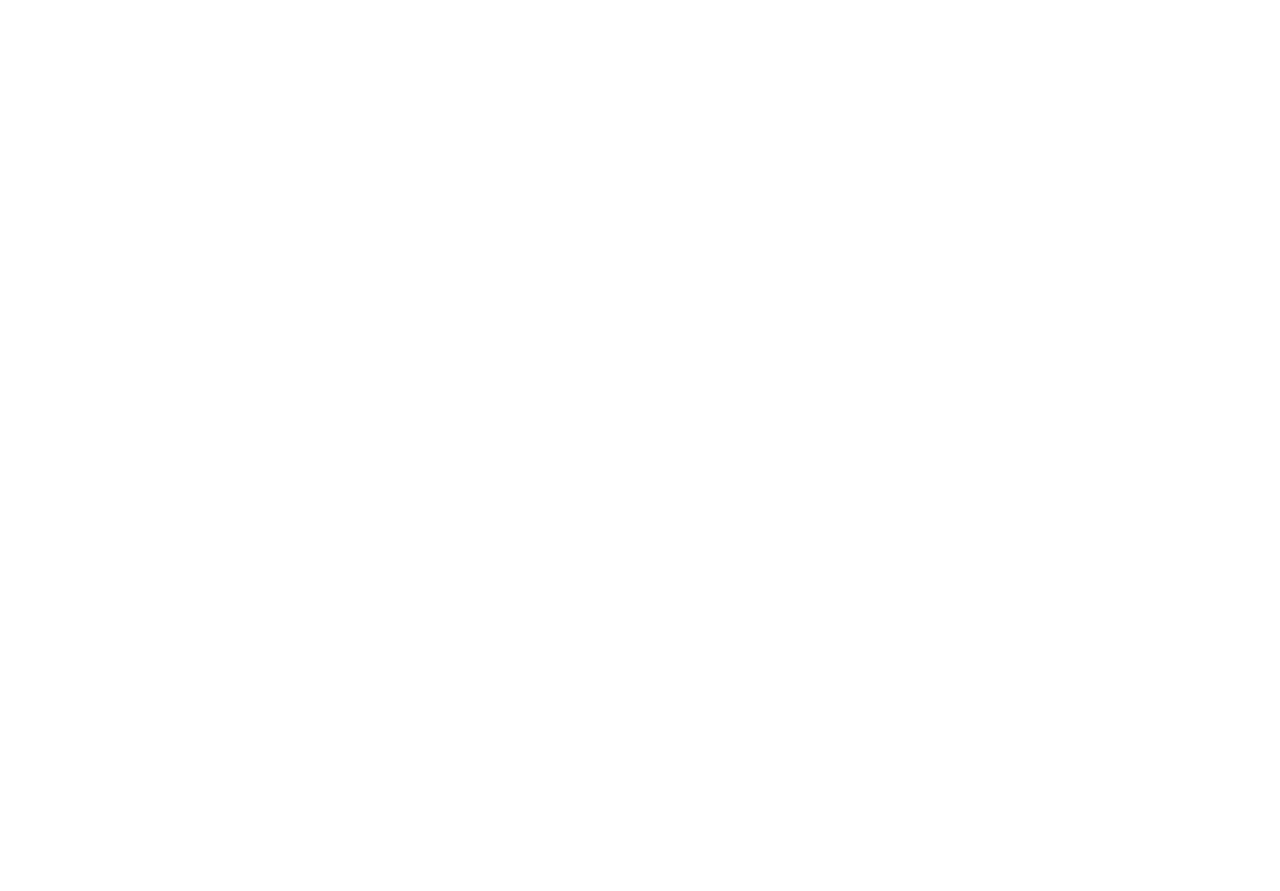
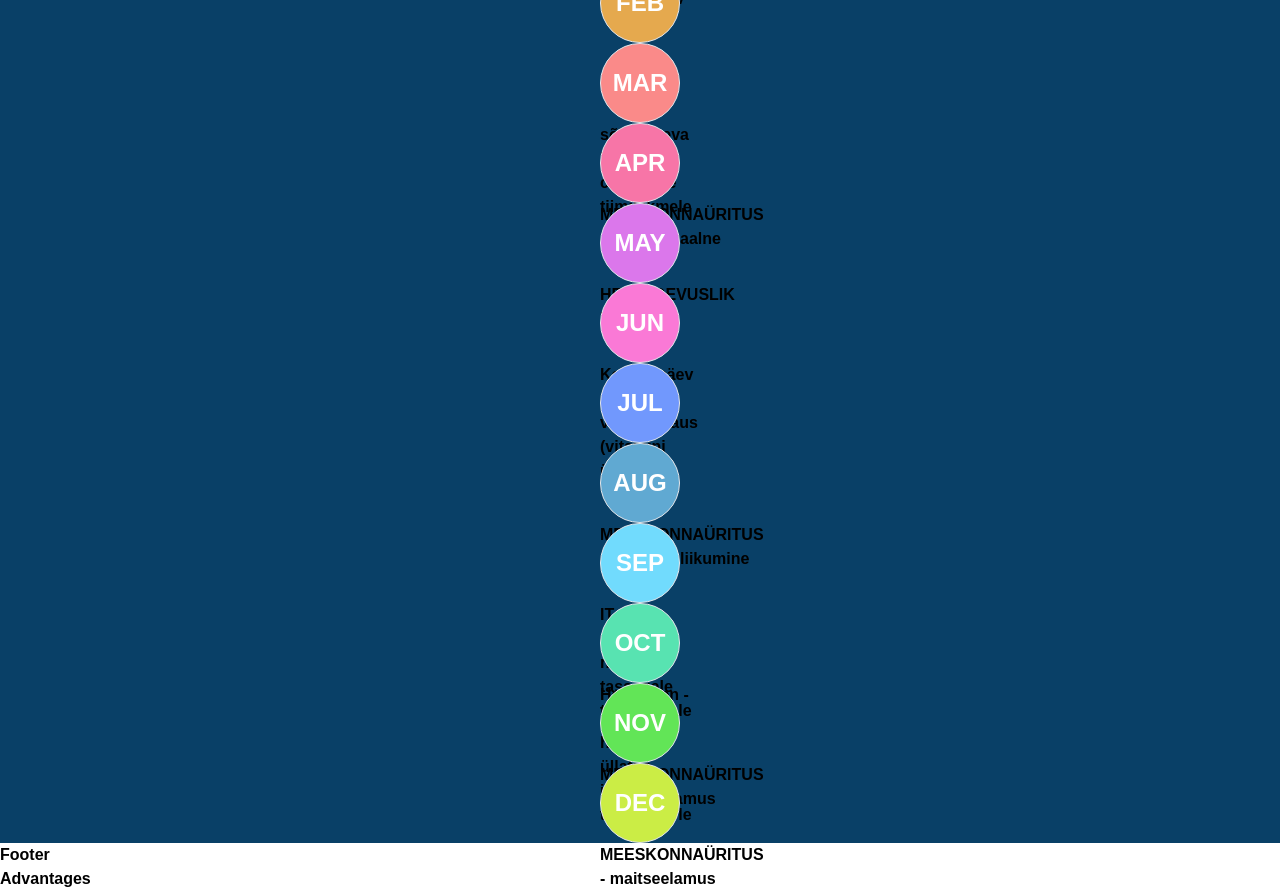
Before and after one commit to Aero385/yayo, a Next.js app: page / in a window 1280 px wide. Shown: the part 2980-3871 px from the top of the page. Before the commit the page ends 2935 px from the top, so only its background shows below. Built offline with nearby package versions, Linux system fonts and the light colour scheme.

Commit message:
sterted example module creating

```diff
--- a/components/Cards.js
+++ b/components/Cards.js
@@ -40,7 +40,7 @@
   return (
     <div className="w-full flex flex-col md:flex-row gap-10 justify-center items-center px-5 pt-7 text-center">
     {cards.map((card, index) => (
-        <motion.div
+      <motion.div
         key={index}
         initial={{ opacity: 0, y: 300 }}
         animate={{ opacity: 1, y: 0 }}
--- a/container/Example.js
+++ b/container/Example.js
@@ -1,7 +1,104 @@
+import { motion } from "framer-motion";
+
 export default function Example(){
+
+  const examples = [
+    {
+      name: "jan",
+      color: "bg-jan",
+      side:"left",
+      description: "MEESKONNAÜRITUS - lõõgastav",
+    },
+    {
+      name: "feb",
+      color: "bg-feb",
+    },
+    {
+      name: "mar",
+      color: "bg-mar",
+      side:"right",
+      description: "sõbrapäeva kuu - cape cake igale tiimiliikmele",
+    },
+    {
+      name: "apr",
+      color: "bg-apr",
+      side:"left",
+      description: "MEESKONNAÜRITUS - intellektuaalne",
+    },
+    {
+      name: "may",
+      color: "bg-may",
+      side:"right",
+      description: "HEATEGEVUSLIK ÜRITUS",
+    },
+    {
+      name: "jun",
+      color: "bg-jun",
+      side:"left",
+      description: "Kontoripäev - vitaminipaus (vitamini üllatus)",
+    },
+    {
+      name: "jul",
+      color: "bg-jul",
+    },
+    {
+      name: "aug",
+      color: "bg-aug",
+      side:"right",
+      description: "MEESKONNAÜRITUS - loodusesliikumine",
+    },
+    {
+      name: "sep",
+      color: "bg-sep",
+      side:"left",
+      description: "IT day (13.09) - nimeline tass igale tiimiliikmele",
+    },
+    {
+      name: "oct",
+      color: "bg-oct",
+      side:"right",
+      description: "Helloween - magus-hirmus üllatus igale tiimiliikmele",
+    },
+    {
+      name: "nov",
+      color: "bg-nov",
+      side:"left",
+      description: "MEESKONNAÜRITUS - maitseelamus",
+    },
+    {
+      name: "dec",
+      color: "bg-dec",
+      side:"left",
+      description: "MEESKONNAÜRITUS - maitseelamus",
+    },
+
+  ];
+
   return (
-    <div>
-      Example
+    <div className="w-full bg-bgExp flex flex-col justify-center items-center">
+      {examples.map((card, index) => (
+        <div
+          className="relative"
+          key={index}
+        >
+          <motion.div
+            key={index}
+            className={`${card.color} w-20 h-20 border rounded-full flex flex-col justify-center items-center`}
+          >
+            <div className="uppercase bg-ring flex justify-center items-center rounded-full text-white text-2xl">
+              {card.name}
+            </div>
+          </motion.div>
+          <div
+            className="absolute"
+          > {card.side && (
+            <motion.div>
+              {card.description}
+            </motion.div>
+          )}
+          </div>
+        </div>
+      ))}
     </div>
-  )
+  );
 }
--- a/pages/index.js
+++ b/pages/index.js
@@ -12,10 +12,10 @@
     <div className="max-w-[1440] mx-auto flex justify-center flex-col items-center md:px-4 px-8">
       <About />
       <Prices />
+    </div>
       <Example />
+      <Footer />
       <Advantages />
-      <Footer />
-    </div>
     </>
   );
 }
--- a/tailwind.config.js
+++ b/tailwind.config.js
@@ -21,6 +21,19 @@
         custPurp: 'rgba(153, 79, 243, 0.46)',
         custGrey: '#E9E4ED',
         custOrang: '#FF5470',
+        bgExp: "#094067",
+        jan:"#FCCE5E",
+        feb:"#E5A94E",
+        mar:"#FA8A89",
+        apr:"#F775A7",
+        may:"#DB77EB",
+        jun:"#FA79D6",
+        jul:"#7198FD",
+        aug:"#60A9D2",
+        sep:"#71DBFD",
+        oct:"#58E3B1",
+        nov:"#62E557",
+        dec:"#CBED45",
       },
 
     },
```
